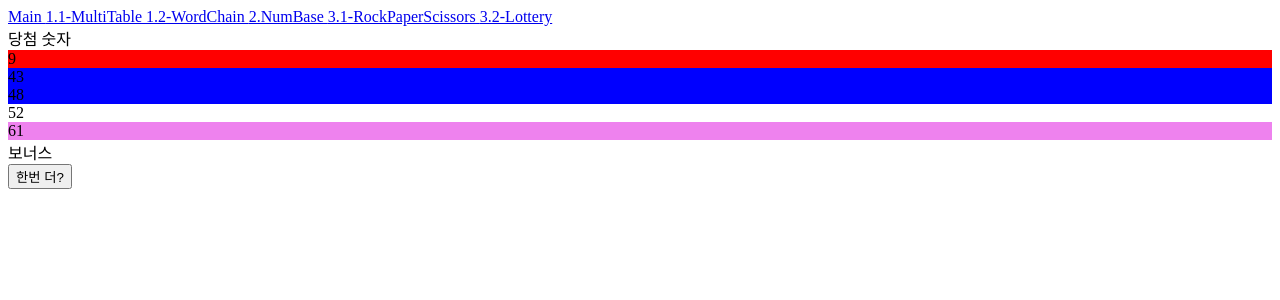
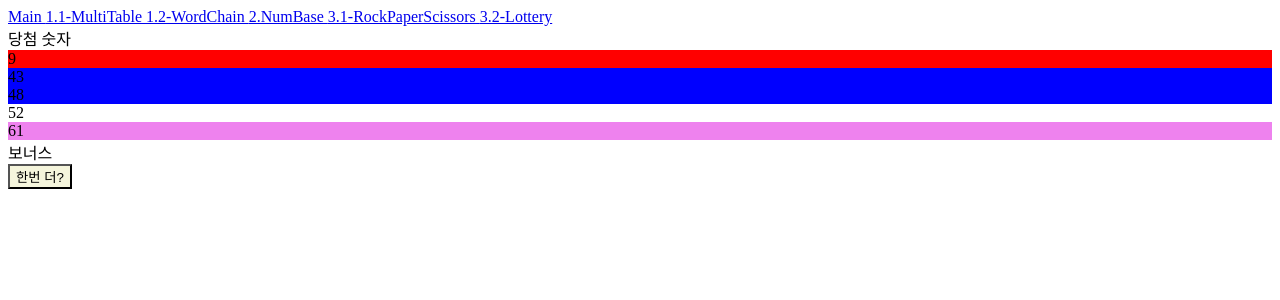
Before and after one commit to headring/FEB_DP_ReactStudy, a React (Create React App) app in the folder jsx/: page /Lottery in a window 1280 px wide. Shown: the top 300 px of the page. Built offline with nearby package versions, Linux system fonts and the light colour scheme.

Commit message:
스타일드 컴포넌트 적용

```diff
--- a/jsx/src/3.1-Lottery/Lottery.js
+++ b/jsx/src/3.1-Lottery/Lottery.js
@@ -1,5 +1,10 @@
 import { useState, useRef, useEffect, useMemo, useCallback } from "react";
 import Ball from "./Ball";
+import styled from 'styled-components';
+
+const Button = styled.button`
+  background: beige;
+`
 
 // 로또 당첨 숫자(셔플????)
 function getWinNumbers() {
@@ -70,7 +75,7 @@ export default function Lottery() {
       </div>
       <div>보너스</div>
       {bonus && <Ball number={bonus} />}
-      <button onClick={onClickRedo} >한번 더?</button>
+      <Button onClick={onClickRedo} >한번 더?</Button>
     </div>
   )
 }
```
